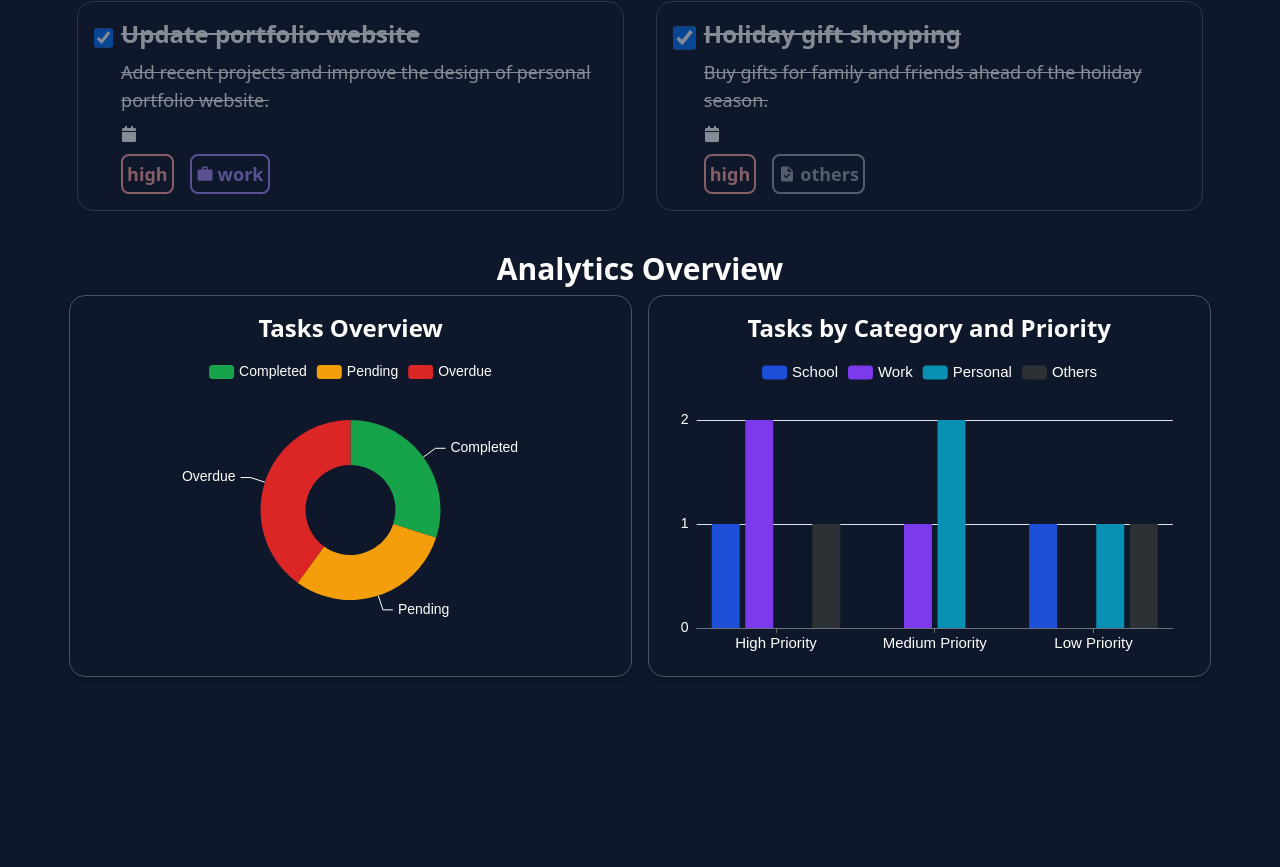
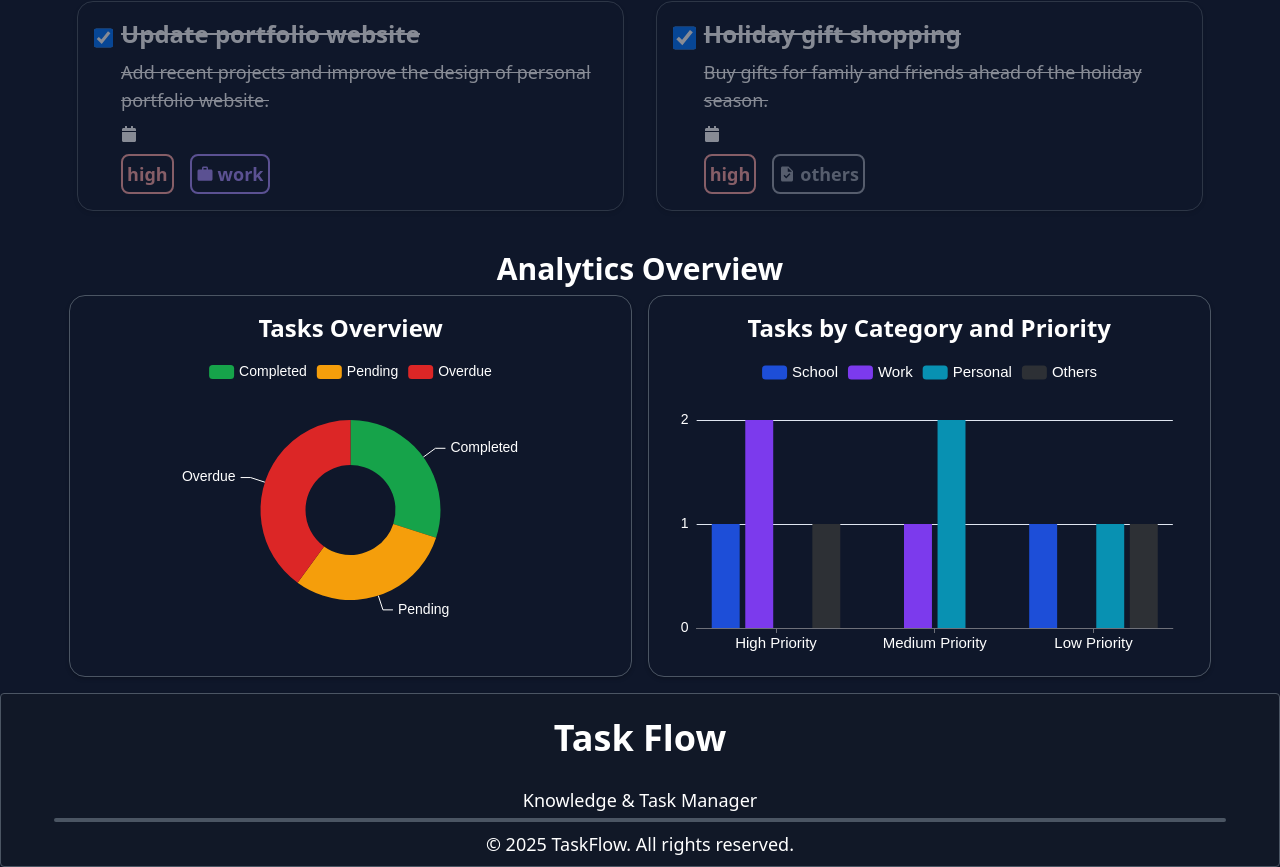
Before and after one commit to Figetto7/TaskFlow2.0, a React (Vite) app: page /dashboard in a window 1280 px wide. Shown: the part 1323-2190 px from the top of the page. Before the commit the page ends 2016 px from the top, so only its background shows below. Built offline with nearby package versions, Linux system fonts and the light colour scheme; no server answers.

Commit message:
DashBoard Done

```diff
--- /dev/null
+++ b/src/Components/ScrollTopButton.tsx
@@ -0,0 +1,32 @@
+import { useState, useEffect } from 'react';
+import type { JSX } from "react";
+
+export default function ScrollTopButton  (): JSX.Element {
+  const [isVisible, setIsVisible] = useState(false);
+
+  useEffect(() => {
+    const toggleVisibility = () => {
+      if (window.pageYOffset > 300) {
+        setIsVisible(true);
+      } else {
+        setIsVisible(false);
+      }
+    };
+
+    window.addEventListener('scroll', toggleVisibility);
+    return () => window.removeEventListener('scroll', toggleVisibility);
+  }, []);
+
+  const scrollToTop = () => {
+    window.scrollTo({
+      top: 0,
+      behavior: 'smooth'
+    });
+  };
+
+  return (
+    <button onClick={scrollToTop} className={`back-to-top  ${ isVisible ? 'visible' : 'hidden' }`}>
+      ↑
+    </button>
+  );
+};
--- a/src/Pages/DashBoard.tsx
+++ b/src/Pages/DashBoard.tsx
@@ -5,6 +5,7 @@ import useTaskStats from "../Hooks/useTaskState";
 import TaskCard from "../Components/TaskCard";
 import PieChartNumberTasks from "../Components/PieChartNumberTasks";
 import GraphCategoryXPriority from "../Components/GraphCategoryXPriority";
+import ScrollTopButton from "../Components/ScrollTopButton";
 
 
 export default function Dashboard(): JSX.Element {
@@ -13,6 +14,7 @@ export default function Dashboard(): JSX.Element {
   return (
   <>
     <section>
+      <ScrollTopButton />
       <div className="grid grid-cols-2 md:grid-cols-4 gap-4 items-center align-middle md:w-11/12 md:m-auto md:mt-4 mt-6">
         <div><StatTaskCard key="total" title="Total" value={total} color="var(--total-color)" /></div>
         <div><StatTaskCard key="completed" title="Completed" value={completed} color="var(--completed-color)" /></div>
@@ -37,6 +39,14 @@ export default function Dashboard(): JSX.Element {
         </div>
       </div>
     </section>
+    <footer className="w-full ultraThinBorder !rounded-sm" style={{backgroundColor: "var(--footer-bg)"}}>
+      <div className="flex flex-col text-center">
+        <h1 className="text-4xl font-bold p-6">Task Flow</h1>
+        <p className="p-1 text-lg">Knowledge & Task Manager</p>
+        <div className="h-1 w-11/12 m-auto rounded-xl" style={{backgroundColor: "var(--ultra-thin-border-color)"}}></div>
+        <p className="p-2 text-lg">© 2025 TaskFlow. All rights reserved.</p>
+      </div>
+    </footer>
   </>
   );
 }
--- a/src/Styles/BaseStyles.css
+++ b/src/Styles/BaseStyles.css
@@ -81,3 +81,39 @@ body {
     backdrop-filter: brightness(0.6);
     z-index: 999;
 }
+
+.back-to-top {
+  position: fixed;
+  bottom: 24px;
+  right: 24px;
+  width: 48px;
+  height: 48px;
+  background-color: var(--back-to-top-bg);
+  border: 1px solid var(--back-to-top-border);
+  border-radius: 10px;
+  display: flex;
+  align-items: center;
+  justify-content: center;
+  cursor: pointer;
+  box-shadow: 0 4px 12px var(--back-to-top-shadow);
+  transition: all 0.2s ease;
+  z-index: 1000;
+}
+
+.back-to-top:hover {
+  background-color: var(--back-to-top-bg-hover);
+  transform: translateY(-2px);
+  box-shadow: 0 6px 16px var(--back-to-top-shadow);
+}
+
+.back-to-top.hidden {
+  opacity: 0;
+  visibility: hidden;
+  transform: scale(0.8);
+}
+
+.back-to-top.visible {
+  opacity: 1;
+  visibility: visible;
+  transform: scale(1);
+}
--- a/src/Styles/Variables.css
+++ b/src/Styles/Variables.css
@@ -25,6 +25,13 @@
   --chart-completed: #16a34a;
   --chart-pending: #f59e0b;
   --chart-overdue: #dc2626;
+  --footer-bg: #f9fafb;
+  --back-to-top-bg: #ffffff;
+  --back-to-top-border: #e5e7eb;
+  --back-to-top-icon: #6b7280;
+  --back-to-top-shadow: rgba(0, 0, 0, 0.1);
+  --back-to-top-bg-hover: #f9fafb;
+  --back-to-top-icon-hover: #374151;
 }
 
 .dark {
@@ -54,4 +61,11 @@
   --chart-completed: #22c55e;
   --chart-pending: #fbbf24;
   --chart-overdue: #ef4444;
+  --footer-bg: #111827;
+  --back-to-top-bg: #374151;
+  --back-to-top-border: #4b5563;
+  --back-to-top-icon: #d1d5db;
+  --back-to-top-shadow: rgba(0, 0, 0, 0.3);
+  --back-to-top-bg-hover: #4b5563;
+  --back-to-top-icon-hover: #ffffff;
 }
```
